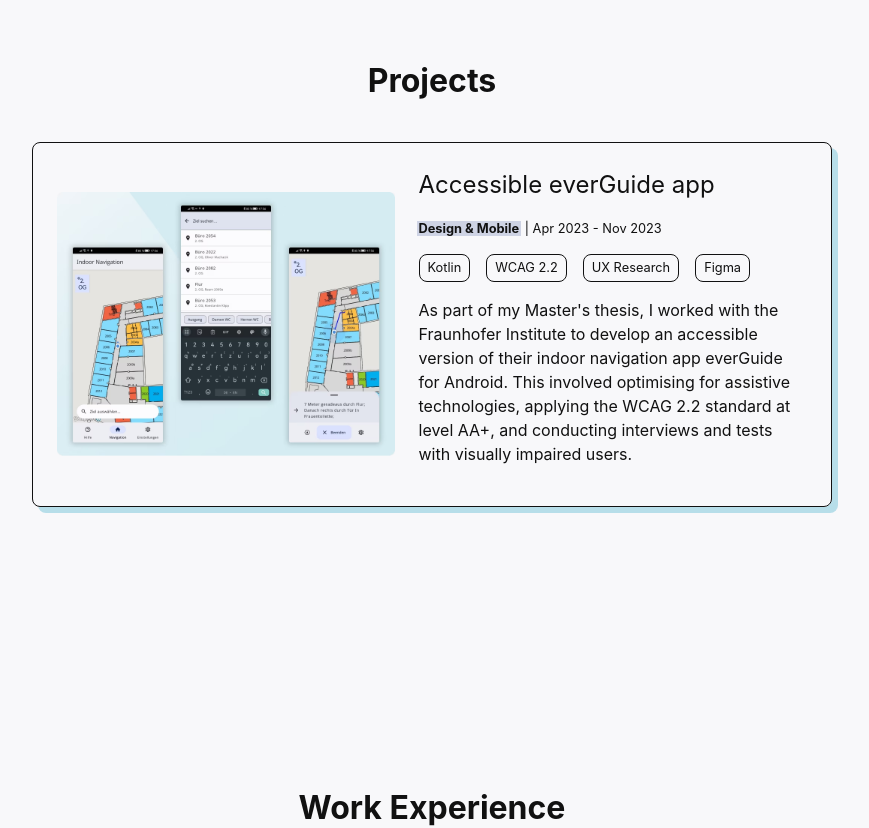
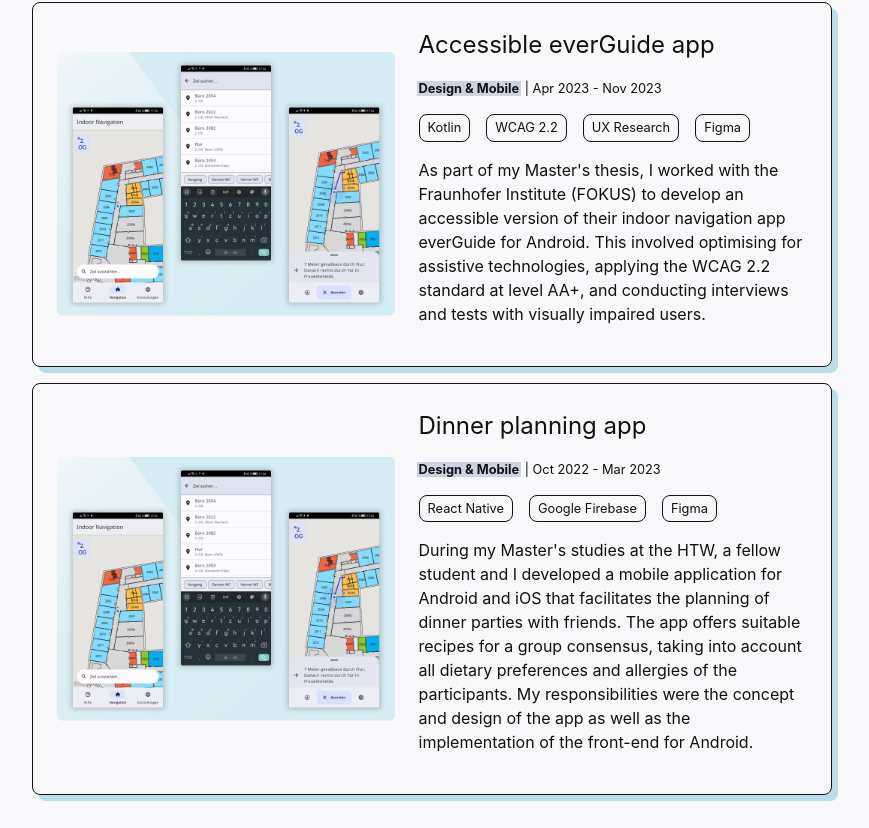
Before and after one commit to KatharinaBlass/MyHomepage, a React (Create React App) app: page / in a window 1280 px wide. Shown: the part 937-1765 px from the top of the page, without its empty margins (208-1077 px from the left). Built offline with nearby package versions, Linux system fonts and the light colour scheme.

Commit message:
add second project wothout images

```diff
--- a/src/page/Projects.tsx
+++ b/src/page/Projects.tsx
@@ -18,11 +18,22 @@
   {
     title: 'Accessible everGuide app',
     description:
-      "As part of my Master's thesis, I worked with the Fraunhofer Institute to develop an accessible version of their indoor navigation app everGuide for Android. This involved optimising for assistive technologies, applying the WCAG 2.2 standard at level AA+, and conducting interviews and tests with visually impaired users.",
+      "As part of my Master's thesis, I worked with the Fraunhofer Institute (FOKUS) to develop an accessible version of their indoor navigation app everGuide for Android. This involved optimising for assistive technologies, applying the WCAG 2.2 standard at level AA+, and conducting interviews and tests with visually impaired users.",
     typeDeclarations: [ProjectType.design, ProjectType.mobile],
     techStack: ['Kotlin', 'WCAG 2.2', 'UX Research', 'Figma'],
     startDate: new Date(2023, 3, 1),
     endDate: new Date(2023, 10, 23),
+    imageFolderName: 'everGuide',
+    imageAltText: '',
+  },
+  {
+    title: 'Dinner planning app',
+    description:
+      "During my Master's studies at the HTW, a fellow student and I developed a mobile application for Android and iOS that facilitates the planning of dinner parties with friends. The app offers suitable recipes for a group consensus, taking into account all dietary preferences and allergies of the participants. My responsibilities were the concept and design of the app as well as the implementation of the front-end for Android.",
+    typeDeclarations: [ProjectType.design, ProjectType.mobile],
+    techStack: ['React Native', 'Google Firebase', 'Figma'],
+    startDate: new Date(2022, 9, 1),
+    endDate: new Date(2023, 2, 31),
     imageFolderName: 'everGuide',
     imageAltText: '',
   },
```
